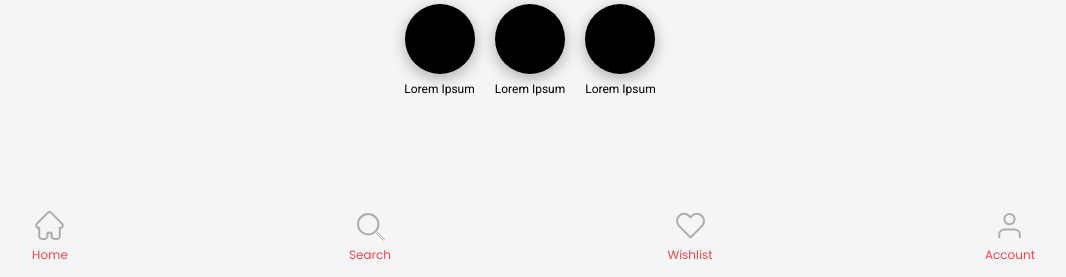
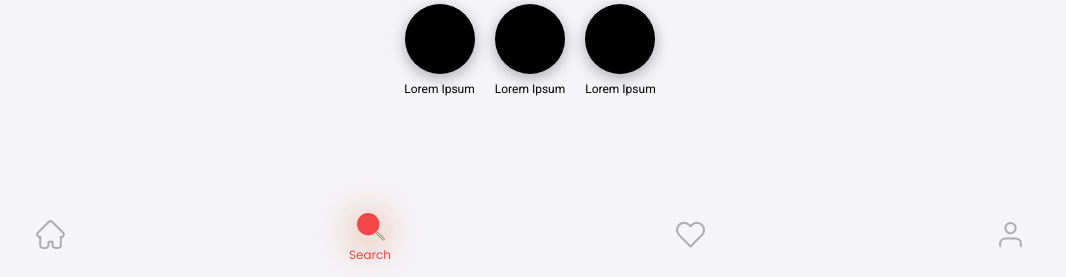
Before and after one commit to lismaria/Homelisc, a Django app: page /search/ in a window 1280 px wide. Shown: the part 523-800 px from the top of the page, without its empty margins (110-1176 px from the left). Run offline with Django 3.2, Linux system fonts and the light colour scheme.

Commit message:
lowernav active-states

```diff
--- a/assets/index.js
+++ b/assets/index.js
@@ -2,7 +2,7 @@ $(document).ready(function () {
 
   // For changing the nav bar design of homepage
   $(".wrapper").scroll(function () {
-      var $nav = $(".lower-nav-ul, .lowernav-home-svg, .lowernav-ul-p");
+      var $nav = $(".lower-nav-ul, .lowernav-home-svg, .lowernav-ul-p, .lowernav-ul-p__hide");
       $nav.toggleClass('scrolled', $(this).scrollTop() > $nav.height());
   });
 
--- a/assets/search.css
+++ b/assets/search.css
@@ -93,3 +93,19 @@
     text-align: center;
     white-space: nowrap;
 }
+
+/* Active State Code */
+
+#search p.lowernav-ul-p__hide{
+    display:block;
+    text-align: center;
+    font-family: Poppins;
+    font-size:1.2rem;
+    color:var(--primary);
+}
+
+#search svg.lowernav-home-svg{
+    stroke: var(--primary);
+    fill: var(--primary);
+    filter: drop-shadow(.0rem .6rem 2.0rem rgba(215, 56, 0, 0.9));
+}
--- a/assets/style.css
+++ b/assets/style.css
@@ -90,7 +90,13 @@ body{
     font-size:1.2rem;
     color:var(--primary);
 }
+p.lowernav-ul-p{
+    display:block;
+}
 
+.lowernav-ul-p__hide{
+    display: none;
+}
 .lowernav-home-svg{
     stroke:var(--icon-grey);
 }
--- a/templates/lower-nav.html
+++ b/templates/lower-nav.html
@@ -2,39 +2,40 @@
 
 <nav>
     <ul class="lower-nav-ul">
-        <li>
+        <li id="home">
             <a href="{% url 'home' %}">
             <svg width="31" height="31" viewBox="0 0 31 31" fill="none" xmlns="http://www.w3.org/2000/svg" class="lowernav-home-svg">
                 <path d="M17.3029 2.84705L17.3028 2.84694C16.8246 2.36889 16.1761 2.10033 15.5 2.10033C14.8238 2.10033 14.1753 2.36889 13.6971 2.84694L13.697 2.84705L2.84702 13.697L2.84087 13.7032L2.83483 13.7094C2.37033 14.1904 2.1133 14.8345 2.11911 15.5031C2.12492 16.1717 2.39311 16.8113 2.8659 17.2841C3.33869 17.7569 3.97826 18.025 4.64686 18.0309C4.83417 18.0325 5.01956 18.0135 5.19997 17.9751V26.35C5.19997 27.0263 5.46863 27.6749 5.94685 28.1531C6.42507 28.6313 7.07367 28.9 7.74997 28.9H10.85C11.5263 28.9 12.1749 28.6313 12.6531 28.1531C13.1313 27.6749 13.4 27.0263 13.4 26.35V23.25C13.4 23.1041 13.4579 22.9642 13.5611 22.8611C13.6642 22.7579 13.8041 22.7 13.95 22.7H17.05C17.1958 22.7 17.3357 22.7579 17.4389 22.8611L18.146 22.154L17.4389 22.8611C17.542 22.9642 17.6 23.1041 17.6 23.25V26.35C17.6 27.0263 17.8686 27.6749 18.3469 28.1531C18.8251 28.6313 19.4737 28.9 20.15 28.9H23.25C23.9263 28.9 24.5749 28.6313 25.0531 28.1531C25.5313 27.6749 25.8 27.0263 25.8 26.35V17.9751C25.9804 18.0135 26.1658 18.0325 26.3531 18.0309C27.0217 18.025 27.6613 17.7569 28.134 17.2841C28.6068 16.8113 28.875 16.1717 28.8808 15.5031C28.8866 14.8345 28.6296 14.1904 28.1651 13.7094L28.1591 13.7032L28.1529 13.697L17.3029 2.84705Z" stroke-width="2"/>
             </svg>
             </a>
-            <p class="lowernav-ul-p">Home<p>
+            <p class="lowernav-ul-p__hide">Home<p>
         </li>
-        <li>
+        <li id="search">
             <a href="{% url 'search' %}">
             <svg width="31" height="31" viewBox="0 0 31 31" fill="none" xmlns="http://www.w3.org/2000/svg" class="lowernav-home-svg">
                 <circle cx="14.195" cy="14.195" r="10.195" stroke-width="2"/>
                 <path d="M30.1389 28.6664L23.7925 22.2769L22.5697 23.4911L28.9161 29.8806C28.9958 29.9608 29.0906 30.0246 29.195 30.0683C29.2994 30.112 29.4113 30.1347 29.5245 30.1351C29.6376 30.1355 29.7497 30.1136 29.8544 30.0706C29.9591 30.0277 30.0543 29.9646 30.1346 29.8849C30.2149 29.8051 30.2787 29.7104 30.3224 29.606C30.366 29.5016 30.3887 29.3897 30.3891 29.2765C30.3895 29.1634 30.3676 29.0513 30.3247 28.9466C30.2818 28.8419 30.2186 28.7467 30.1389 28.6664Z" fill="#FFFFFF"/>
             </svg>
+
             </a>
-            <p class="lowernav-ul-p">Search<p>
+            <p class="lowernav-ul-p__hide">Search<p>
         </li>
-        <li>
+        <li id="wishlist">
             <a href="{% url 'wishlist' %}">
             <svg width="31" height="31" viewBox="0 0 31 31" fill="none" xmlns="http://www.w3.org/2000/svg" class="lowernav-home-svg">
                 <path d="M26.9183 5.95458C26.2586 5.29455 25.4752 4.77096 24.6131 4.41373C23.751 4.05651 22.8269 3.87264 21.8937 3.87264C20.9605 3.87264 20.0364 4.05651 19.1743 4.41373C18.3121 4.77096 17.5288 5.29455 16.8691 5.95458L15.5 7.32375L14.1308 5.95458C12.7982 4.62198 10.9908 3.87333 9.1062 3.87333C7.22162 3.87333 5.41422 4.62198 4.08162 5.95458C2.74901 7.28719 2.00037 9.09458 2.00037 10.9792C2.00037 12.8638 2.74901 14.6711 4.08162 16.0038L5.45078 17.3729L15.5 27.4221L25.5491 17.3729L26.9183 16.0038C27.5783 15.344 28.1019 14.5607 28.4591 13.6986C28.8164 12.8364 29.0002 11.9124 29.0002 10.9792C29.0002 10.046 28.8164 9.12189 28.4591 8.25975C28.1019 7.39762 27.5783 6.61431 26.9183 5.95458V5.95458Z" stroke-width="2" stroke-linecap="round" stroke-linejoin="round"/>
             </svg>
             </a>
-            <p class="lowernav-ul-p">Wishlist<p>
+            <p  class="lowernav-ul-p__hide">Wishlist<p>
         </li>
-        <li>
+        <li id="account">
             <a href="{% url 'account:account' %}">
             <svg width="31" height="31" viewBox="0 0 31 31" fill="none" xmlns="http://www.w3.org/2000/svg" class="lowernav-home-svg">
                 <path d="M25.8333 27.125V24.5417C25.8333 23.1714 25.2889 21.8572 24.32 20.8883C23.3511 19.9193 22.0369 19.375 20.6666 19.375H10.3333C8.96301 19.375 7.64884 19.9193 6.67991 20.8883C5.71097 21.8572 5.16663 23.1714 5.16663 24.5417V27.125" stroke-width="2" stroke-linecap="round" stroke-linejoin="round"/>
                 <path d="M15.5 14.2083C18.3535 14.2083 20.6667 11.8951 20.6667 9.04167C20.6667 6.1882 18.3535 3.875 15.5 3.875C12.6466 3.875 10.3334 6.1882 10.3334 9.04167C10.3334 11.8951 12.6466 14.2083 15.5 14.2083Z" stroke-width="2" stroke-linecap="round" stroke-linejoin="round"/>
             </svg>
             </a>
-            <p class="lowernav-ul-p">Account<p>
+            <p class="lowernav-ul-p__hide">Account<p>
         </li>
     </ul>
 </nav>
```
Also changed, not shown: assets/account.css (+16 -0 lines), assets/home.css (+25 -0 lines), assets/wishlist.css (+16 -0 lines).
